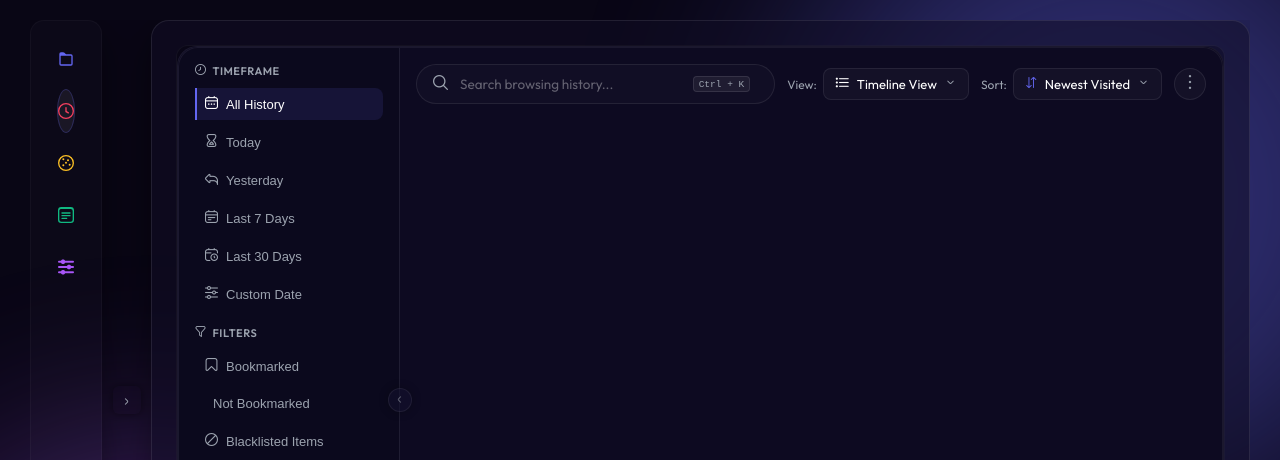
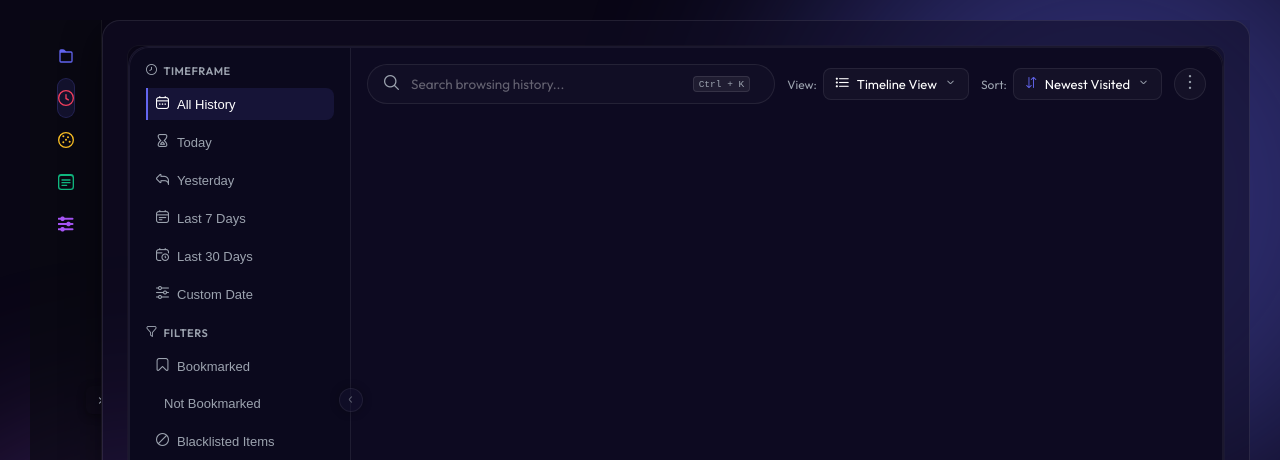
Before and after one commit to harsheye/bookmarkmanager-sortingand-filtering-and-strucuting, a browser extension: page dashboard.html in a window 1280 px wide. Both pictures are taken after a click on the element "Browsing History". Shown: the top 460 px of the page. Drawn offline with nearby package versions, Linux system fonts and the light colour scheme; some icons are missing.

Commit message:
Redesign sidebar: integrated edge handle, 58px collapsed width, zero gap, clean CSS classes

```diff
--- a/dashboard.css
+++ b/dashboard.css
@@ -1301,7 +1301,7 @@
 /* Bookmark Manager Mode Styles */
 .manager-layout {
   display: flex;
-  gap: 24px;
+  gap: 0;
   flex-grow: 1;
   height: calc(100vh - 90px);
   overflow: hidden;
@@ -1309,35 +1309,47 @@
 }
 
 .manager-sidebar {
-  width: 320px;
-  padding: 24px;
-  display: flex;
-  flex-direction: column;
-  gap: 24px;
+  width: 280px;
+  padding: 16px 14px;
+  display: flex;
+  flex-direction: column;
+  gap: 6px;
   overflow-y: auto;
   overflow-x: hidden;
   flex-shrink: 0;
   height: 100%;
-  background: rgba(255, 255, 255, 0.015);
-  border: 1px solid rgba(255, 255, 255, 0.03);
-  border-radius: 14px;
+  position: relative;
+  background: rgba(10, 10, 18, 0.65);
+  border-right: 1px solid rgba(255, 255, 255, 0.06);
+  border-radius: 0;
   box-sizing: border-box;
-  transition: width 0.3s cubic-bezier(0.25, 1, 0.5, 1), padding 0.3s cubic-bezier(0.25, 1, 0.5, 1);
-}
-
+  transition: width 0.22s cubic-bezier(0.25, 1, 0.5, 1),
+              padding 0.22s cubic-bezier(0.25, 1, 0.5, 1);
+}
+
+/* ─── Collapsed state ──────────────────── */
 .manager-sidebar.collapsed {
-  width: 78px !important;
-  padding: 24px 12px !important;
+  width: 58px !important;
+  padding: 16px 0 !important;
+  align-items: center;
+}
+
+.manager-sidebar.collapsed .sidebar-tabs {
+  border-bottom: none !important;
+  padding-bottom: 0 !important;
+  gap: 2px !important;
+  margin-bottom: 0 !important;
   align-items: center;
 }
 
 .manager-sidebar.collapsed .sidebar-tab {
   justify-content: center;
-  padding: 10px 0 !important;
+  padding: 0 !important;
   gap: 0 !important;
-  width: 44px;
-  height: 44px;
-  border-radius: 50% !important;
+  width: 40px;
+  height: 40px;
+  border-radius: 10px !important;
+  margin: 0 auto;
 }
 
 .manager-sidebar.collapsed .sidebar-tab svg,
@@ -1345,7 +1357,14 @@
   margin: 0 !important;
 }
 
-.manager-sidebar.collapsed .tab-label,
+.manager-sidebar.collapsed .tab-label {
+  opacity: 0;
+  width: 0;
+  overflow: hidden;
+  pointer-events: none;
+  transition: opacity 0.15s ease, width 0.15s ease;
+}
+
 .manager-sidebar.collapsed .navigation-box,
 .manager-sidebar.collapsed .sorter-promo {
   opacity: 0;
@@ -1357,61 +1376,36 @@
   display: none !important;
 }
 
-/* Sidebar Divider and Collapse button integration for navigation sidebar */
-.manager-resize-divider {
-  width: 1px;
-  background: rgba(255, 255, 255, 0.08);
-  position: relative;
-  cursor: col-resize;
-  transition: background 0.2s cubic-bezier(0.25, 1, 0.5, 1);
-  z-index: 50;
-  flex-shrink: 0;
-  height: 100%;
-}
-
-.manager-resize-divider::after {
-  content: '';
-  position: absolute;
-  top: 0;
-  bottom: 0;
-  left: -15px;
-  width: 31px;
-  cursor: col-resize;
-  z-index: 45;
-  background: transparent;
-}
-
-.manager-resize-divider:hover,
-.manager-resize-divider.resizing {
-  background: var(--color-primary) !important;
-  box-shadow: 0 0 10px rgba(99, 102, 241, 0.4);
-}
-
+/* ─── Integrated edge collapse handle ──── */
 .sidebar-collapse-btn {
   position: absolute;
   top: 50%;
-  left: 50%;
-  transform: translate(-50%, -50%);
-  width: 24px;
-  height: 24px;
+  right: -13px;
+  transform: translateY(-50%);
+  width: 26px;
+  height: 26px;
   border-radius: 50%;
-  background: #14112e;
-  border: 1px solid rgba(255, 255, 255, 0.12);
-  color: var(--text-muted);
-  display: flex !important;
+  background: rgba(15, 15, 30, 0.95);
+  border: 1px solid rgba(255, 255, 255, 0.1);
+  color: var(--text-muted);
+  display: flex;
   align-items: center;
   justify-content: center;
   cursor: pointer;
-  z-index: 60;
-  opacity: 0.55;
+  z-index: 100;
+  opacity: 0;
   pointer-events: auto;
-  transition: opacity 0.2s ease, transform 0.2s ease, background 0.2s ease, border-color 0.2s ease;
-  box-shadow: 0 0 10px rgba(0, 0, 0, 0.5);
-  padding: 0 !important;
-}
-
-.manager-resize-divider:hover .sidebar-collapse-btn,
-.manager-resize-divider.resizing .sidebar-collapse-btn {
+  transition: opacity 0.2s ease,
+              transform 0.2s ease,
+              background 0.2s ease,
+              border-color 0.2s ease,
+              box-shadow 0.2s ease;
+  box-shadow: 0 2px 8px rgba(0, 0, 0, 0.4);
+  padding: 0;
+}
+
+/* Show handle on sidebar hover */
+.manager-sidebar:hover .sidebar-collapse-btn {
   opacity: 1;
 }
 
@@ -1419,30 +1413,98 @@
   color: #fff;
   border-color: var(--color-primary);
   background: #1e1b4b;
-  transform: translate(-50%, -50%) scale(1.1);
-  box-shadow: 0 0 10px rgba(99, 102, 241, 0.5);
+  transform: translateY(-50%) scale(1.15);
+  box-shadow: 0 0 12px rgba(99, 102, 241, 0.5),
+              0 2px 8px rgba(0, 0, 0, 0.4);
 }
 
 .sidebar-collapse-btn i {
   font-size: 11px !important;
-  transition: transform 0.25s ease !important;
+  transition: transform 0.22s cubic-bezier(0.25, 1, 0.5, 1) !important;
   pointer-events: none;
-}
-
-/* Rotate chevron when sidebar is collapsed */
-.manager-sidebar.collapsed + .manager-resize-divider .sidebar-collapse-btn i {
+  line-height: 1;
+  display: flex;
+  align-items: center;
+  justify-content: center;
+}
+
+/* Rotate chevron + always-visible in collapsed state */
+.manager-sidebar.collapsed .sidebar-collapse-btn {
+  opacity: 1 !important;
+}
+
+.manager-sidebar.collapsed .sidebar-collapse-btn i {
   transform: rotate(180deg);
 }
 
-.manager-sidebar.collapsed + .manager-resize-divider {
-  background: transparent !important;
-  box-shadow: none !important;
-}
-
-.manager-sidebar.collapsed + .manager-resize-divider .sidebar-collapse-btn {
-  opacity: 1 !important;
-}
-
+/* ─── Remove old divider (no longer in DOM) ──── */
+.manager-resize-divider {
+  display: none !important;
+}
+
+/* ─── Sidebar Tabs Container ──── */
+.sidebar-tabs {
+  display: flex;
+  flex-direction: column;
+  gap: 4px;
+  margin-bottom: 12px;
+  border-bottom: 1px solid rgba(255, 255, 255, 0.06);
+  padding-bottom: 12px;
+}
+
+/* ─── Sidebar Tab Item ──── */
+.sidebar-tab {
+  display: flex;
+  align-items: center;
+  gap: 10px;
+  padding: 9px 12px;
+  border-radius: 8px;
+  cursor: pointer;
+  color: var(--text-muted);
+  font-size: 13px;
+  font-weight: 500;
+  transition: background 0.15s ease, color 0.15s ease;
+  user-select: none;
+  border: 1px solid transparent;
+  white-space: nowrap;
+  overflow: hidden;
+}
+
+.sidebar-tab:hover {
+  background: rgba(255, 255, 255, 0.05);
+  color: #e2e8f0;
+}
+
+.sidebar-tab.active {
+  background: rgba(99, 102, 241, 0.12);
+  border-color: rgba(99, 102, 241, 0.2);
+  color: #fff !important;
+  font-weight: 600;
+}
+
+/* ─── Tab Icons ──── */
+.tab-icon {
+  flex-shrink: 0;
+  width: 16px;
+  height: 16px;
+  display: flex;
+  align-items: center;
+  justify-content: center;
+  transition: transform 0.15s ease;
+}
+
+.tab-icon-bookmarks { color: var(--color-primary); }
+.tab-icon-history   { color: #f43f5e; }
+.tab-icon-cookies   { color: #fbbf24; }
+.tab-icon-notes     { color: #10b981; }
+.tab-icon-settings  { color: #a855f7; font-size: 14px; }
+
+/* ─── Tab Labels ──── */
+.tab-label {
+  opacity: 1;
+  transition: opacity 0.15s ease, width 0.15s ease;
+  overflow: hidden;
+}
 .sorter-promo {
   background: rgba(99, 102, 241, 0.08);
   border: 1px solid rgba(99, 102, 241, 0.15);
@@ -2067,25 +2129,7 @@
   border: 1px solid rgba(255, 255, 255, 0.04);
 }
 
-/* Sidebar Tab Views styling */
-.sidebar-tab {
-  background: transparent;
-  color: var(--text-muted);
-  border: 1px solid transparent;
-  transition: all 0.2s ease;
-  user-select: none;
-}
-
-.sidebar-tab:hover {
-  background: rgba(255, 255, 255, 0.04);
-  color: white;
-}
-
-.sidebar-tab.active {
-  background: rgba(99, 102, 241, 0.12);
-  border: 1px solid rgba(99, 102, 241, 0.25);
-  color: white !important;
-}
+
 
 /* Custom styles for range input in settings */
 .settings-view-panel input[type="range"] {
@@ -2227,15 +2271,7 @@
   }
 }
 
-/* Active notes sidebar highlights */
-.sidebar-tab.active {
-  background: rgba(255, 255, 255, 0.06);
-  color: white !important;
-}
-
-#tab-notes:hover {
-  background: rgba(255, 255, 255, 0.04);
-}
+
 
 /* History Options Toolbar Styling */
 .history-toolbar-panel {
--- a/dashboard.html
+++ b/dashboard.html
@@ -61,26 +61,26 @@
     <!-- VIEW 1: BOOKMARK MANAGER (Default View) -->
     <div id="manager-view" class="manager-layout">
       <!-- Left Sidebar: Folder tree navigation and Sorter Card -->
-      <aside class="manager-sidebar glass-panel">
-        <div class="sidebar-tabs" style="display:flex; flex-direction:column; gap:8px; margin-bottom:20px; border-bottom:1px solid rgba(255,255,255,0.08); padding-bottom:15px;">
-          <div class="sidebar-tab active" id="tab-bookmarks" title="Bookmark Explorer" style="display:flex; align-items:center; gap:10px; padding:10px 14px; border-radius:8px; cursor:pointer; color:white; font-weight:600; font-size:14px; transition:background 0.2s;">
-            <svg xmlns="http://www.w3.org/2000/svg" width="16" height="16" viewBox="0 0 24 24" fill="currentColor" style="color:var(--color-primary);"><path d="M19.5,5H13.243a3,3,0,0,1-2.122-.879l-1.414-1.414A3,3,0,0,0,7.586,1.828H4.5A2.5,2.5,0,0,0,2,4.328V19.5A2.5,2.5,0,0,0,4.5,22h15A2.5,2.5,0,0,0,22,19.5V7.5A2.5,2.5,0,0,0,19.5,5ZM20,19.5a.5.5,0,0,1-.5.5H4.5a.5.5,0,0,1-.5-.5V7.5A.5.5,0,0,1,4.5,7h15a.5.5,0,0,1,.5.5Z"/></svg>
+      <aside class="manager-sidebar">
+        <div class="sidebar-tabs">
+          <div class="sidebar-tab active" id="tab-bookmarks" title="Bookmark Explorer">
+            <svg xmlns="http://www.w3.org/2000/svg" width="16" height="16" viewBox="0 0 24 24" fill="currentColor" class="tab-icon tab-icon-bookmarks"><path d="M19.5,5H13.243a3,3,0,0,1-2.122-.879l-1.414-1.414A3,3,0,0,0,7.586,1.828H4.5A2.5,2.5,0,0,0,2,4.328V19.5A2.5,2.5,0,0,0,4.5,22h15A2.5,2.5,0,0,0,22,19.5V7.5A2.5,2.5,0,0,0,19.5,5ZM20,19.5a.5.5,0,0,1-.5.5H4.5a.5.5,0,0,1-.5-.5V7.5A.5.5,0,0,1,4.5,7h15a.5.5,0,0,1,.5.5Z"/></svg>
             <span class="tab-label">Bookmark Explorer</span>
           </div>
-          <div class="sidebar-tab" id="tab-history" title="Browsing History" style="display:flex; align-items:center; gap:10px; padding:10px 14px; border-radius:8px; cursor:pointer; color:var(--text-muted); font-size:14px; transition:background 0.2s;">
-            <svg xmlns="http://www.w3.org/2000/svg" width="16" height="16" viewBox="0 0 24 24" fill="currentColor" style="color:#f43f5e;"><path d="M12,0A12,12,0,1,0,24,12,12.013,12.013,0,0,0,12,0Zm0,22A10,10,0,1,1,22,12,10.011,10.011,0,0,1,12,22Zm1-10V7a1,1,0,0,0-2,0v6a1,1,0,0,0,.553.894l3.5,1.75a1,1,0,1,0,.894-1.788Z"/></svg>
+          <div class="sidebar-tab" id="tab-history" title="Browsing History">
+            <svg xmlns="http://www.w3.org/2000/svg" width="16" height="16" viewBox="0 0 24 24" fill="currentColor" class="tab-icon tab-icon-history"><path d="M12,0A12,12,0,1,0,24,12,12.013,12.013,0,0,0,12,0Zm0,22A10,10,0,1,1,22,12,10.011,10.011,0,0,1,12,22Zm1-10V7a1,1,0,0,0-2,0v6a1,1,0,0,0,.553.894l3.5,1.75a1,1,0,1,0,.894-1.788Z"/></svg>
             <span class="tab-label">Browsing History</span>
           </div>
-          <div class="sidebar-tab" id="tab-cookies" title="Cookie Manager" style="display:flex; align-items:center; gap:10px; padding:10px 14px; border-radius:8px; cursor:pointer; color:var(--text-muted); font-size:14px; transition:background 0.2s;">
-            <svg xmlns="http://www.w3.org/2000/svg" width="16" height="16" viewBox="0 0 24 24" fill="currentColor" style="color:#fbbf24;"><path d="M12,0A12,12,0,1,0,24,12,12.013,12.013,0,0,0,12,0Zm0,22A10,10,0,1,1,22,12,10.011,10.011,0,0,1,12,22ZM8,8A1.5,1.5,0,1,1,9.5,6.5,1.5,1.5,0,0,1,8,8Zm9.5,8A1.5,1.5,0,1,1,19,14.5,1.5,1.5,0,0,1,17.5,16ZM12,13a1.5,1.5,0,1,1,1.5-1.5,1.5,1.5,0,0,1-1.5,1.5Zm-4,4A1.5,1.5,0,1,1,9.5,15.5,1.5,1.5,0,0,1,8,17ZM15,9.5A1.5,1.5,0,1,1,16.5,8,1.5,1.5,0,0,1,15,9.5Z"/></svg>
+          <div class="sidebar-tab" id="tab-cookies" title="Cookie Manager">
+            <svg xmlns="http://www.w3.org/2000/svg" width="16" height="16" viewBox="0 0 24 24" fill="currentColor" class="tab-icon tab-icon-cookies"><path d="M12,0A12,12,0,1,0,24,12,12.013,12.013,0,0,0,12,0Zm0,22A10,10,0,1,1,22,12,10.011,10.011,0,0,1,12,22ZM8,8A1.5,1.5,0,1,1,9.5,6.5,1.5,1.5,0,0,1,8,8Zm9.5,8A1.5,1.5,0,1,1,19,14.5,1.5,1.5,0,0,1,17.5,16ZM12,13a1.5,1.5,0,1,1,1.5-1.5,1.5,1.5,0,0,1-1.5,1.5Zm-4,4A1.5,1.5,0,1,1,9.5,15.5,1.5,1.5,0,0,1,8,17ZM15,9.5A1.5,1.5,0,1,1,16.5,8,1.5,1.5,0,0,1,15,9.5Z"/></svg>
             <span class="tab-label">Cookie Manager</span>
           </div>
-          <div class="sidebar-tab" id="tab-notes" title="Notes Manager" style="display:flex; align-items:center; gap:10px; padding:10px 14px; border-radius:8px; cursor:pointer; color:var(--text-muted); font-size:14px; transition:background 0.2s;">
-            <svg xmlns="http://www.w3.org/2000/svg" width="16" height="16" viewBox="0 0 24 24" fill="currentColor" style="color:#10b981;"><path d="M19,0H5A5.006,5.006,0,0,0,0,5V19a5.006,5.006,0,0,0,5,5H19a5.006,5.006,0,0,0,5-5V5A5.006,5.006,0,0,0,19,0Zm3,19a3,3,0,0,1-3,3H5a3,3,0,0,1-3-3V5A3,3,0,0,1,5,3H19a3,3,0,0,1,3,3Zm-4-7H6a1,1,0,0,0,0,2H18a1,1,0,0,0,0-2Zm0-4H6a1,1,0,0,0,0,2H18a1,1,0,0,0,0-2Zm-5,8H6a1,1,0,0,0,0,2h7a1,1,0,0,0,0-2Z"/></svg>
+          <div class="sidebar-tab" id="tab-notes" title="Notes Manager">
+            <svg xmlns="http://www.w3.org/2000/svg" width="16" height="16" viewBox="0 0 24 24" fill="currentColor" class="tab-icon tab-icon-notes"><path d="M19,0H5A5.006,5.006,0,0,0,0,5V19a5.006,5.006,0,0,0,5,5H19a5.006,5.006,0,0,0,5-5V5A5.006,5.006,0,0,0,19,0Zm3,19a3,3,0,0,1-3,3H5a3,3,0,0,1-3-3V5A3,3,0,0,1,5,3H19a3,3,0,0,1,3,3Zm-4-7H6a1,1,0,0,0,0,2H18a1,1,0,0,0,0-2Zm0-4H6a1,1,0,0,0,0,2H18a1,1,0,0,0,0-2Zm-5,8H6a1,1,0,0,0,0,2h7a1,1,0,0,0,0-2Z"/></svg>
             <span class="tab-label">Notes Manager</span>
           </div>
-          <div class="sidebar-tab" id="tab-settings" title="Settings" style="display:flex; align-items:center; gap:10px; padding:10px 14px; border-radius:8px; cursor:pointer; color:var(--text-muted); font-size:14px; transition:background 0.2s;">
-            <i class="fi fi-br-settings-sliders" style="color:#a855f7; font-size:14px; display:flex; align-items:center;"></i>
+          <div class="sidebar-tab" id="tab-settings" title="Settings">
+            <i class="fi fi-br-settings-sliders tab-icon tab-icon-settings"></i>
             <span class="tab-label">Settings</span>
           </div>
         </div>
@@ -93,14 +93,11 @@
              <!-- Dynamically populated tree of folders -->
           </div>
         </div>
-      </aside>
-
-      <!-- Subtle 1px Resize Divider with integrated centered collapse button for main navigation sidebar -->
-      <div class="manager-resize-divider" id="manager-sidebar-resizer">
+        <!-- Integrated edge collapse handle — lives inside sidebar -->
         <button id="sidebar-collapse-toggle" class="sidebar-collapse-btn" title="Collapse Sidebar" type="button">
           <i class="fi fi-rr-angle-small-left"></i>
         </button>
-      </div>
+      </aside>
 
       <!-- Right Panel: Command Search, Breadcrumbs and Bookmarks Explorer -->
       <section class="manager-explorer glass-panel">
```
Also changed, not shown: dashboard.js.
